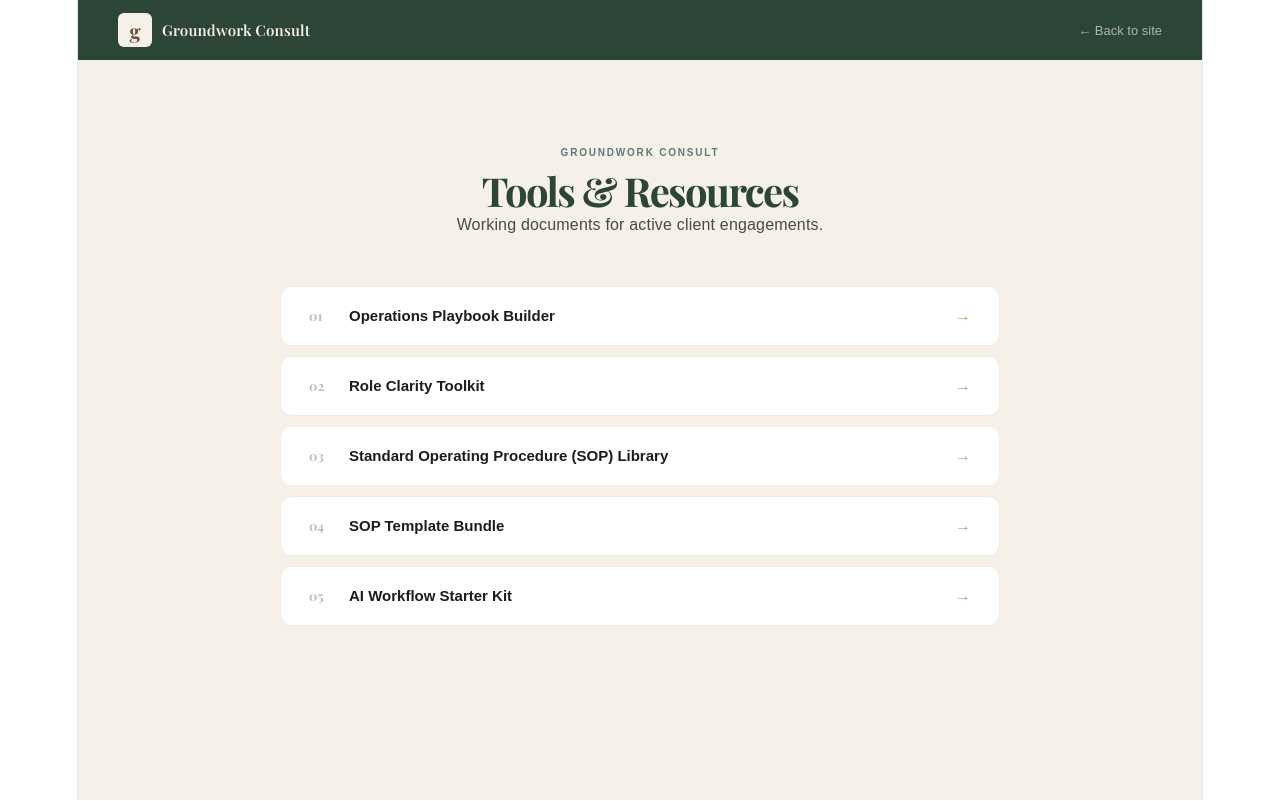
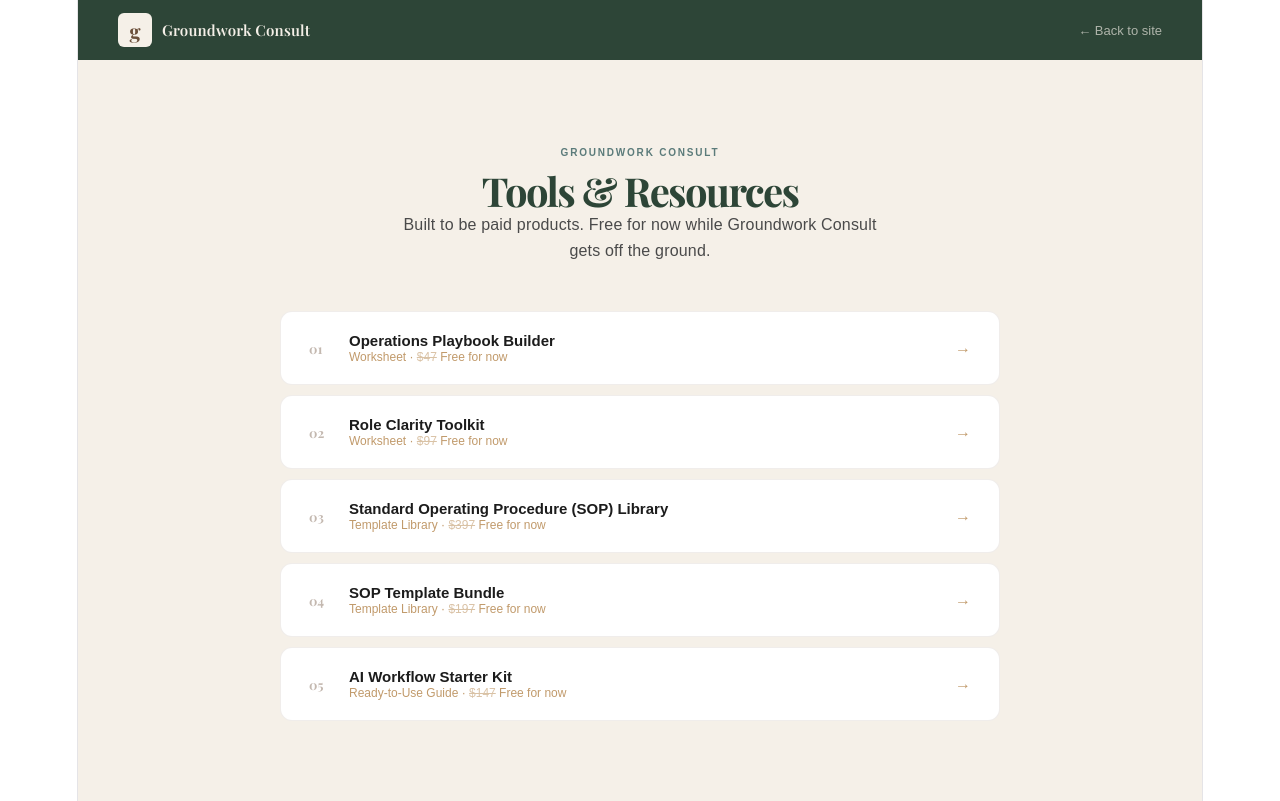
Before and after one commit to JenniferGroundwork/Groundwork, a React (Vite) app: page /tools in a window 1280 px wide. Built offline with nearby package versions, Linux system fonts and the light colour scheme.

Commit message:
updated pricing structure

```diff
--- a/src/App.jsx
+++ b/src/App.jsx
@@ -18,12 +18,16 @@ const TEXT_DARK  = "#1C1C1C";
 const TEXT_MID   = "#4A4A4A";
 
 const PRODUCTS = [
-  { id: "ops-playbook", label: "Operations Playbook Builder",                component: OpsPlaybook },
-  { id: "role-clarity", label: "Role Clarity Toolkit",                       component: RoleClarity },
-  { id: "sop-library",  label: "Standard Operating Procedure (SOP) Library", component: SOPLibrary },
-  { id: "sop-bundle",   label: "SOP Template Bundle",                        component: SOPBundle },
-  { id: "ai-kit",       label: "AI Workflow Starter Kit",                    component: AIStarterKit },
+  { id: "ops-playbook", label: "Operations Playbook Builder",                component: OpsPlaybook,  price: 47,  category: "Worksheet" },
+  { id: "role-clarity", label: "Role Clarity Toolkit",                       component: RoleClarity,  price: 97,  category: "Worksheet" },
+  { id: "sop-library",  label: "Standard Operating Procedure (SOP) Library", component: SOPLibrary,   price: 397, category: "Template Library" },
+  { id: "sop-bundle",   label: "SOP Template Bundle",                        component: SOPBundle,    price: 197, category: "Template Library" },
+  { id: "ai-kit",       label: "AI Workflow Starter Kit",                    component: AIStarterKit, price: 147, category: "Ready-to-Use Guide" },
 ];
+
+function formatPrice(n) {
+  return `$${n}`;
+}
 
 function LogoMark() {
   return (
@@ -33,7 +37,7 @@ function LogoMark() {
   );
 }
 
-function NavBar({ backLabel, backTo }) {
+function NavBar({ backLabel, backTo, priceNote }) {
   const navigate = useNavigate();
   return (
     <div style={{ background: DARK_GREEN, padding: "0 40px", height: 60, display: "flex", alignItems: "center", justifyContent: "space-between" }}>
@@ -41,6 +45,10 @@ function NavBar({ backLabel, backTo }) {
         <LogoMark />
         <span style={{ fontFamily: "'Playfair Display', serif", fontSize: 15, fontWeight: 600, color: IVORY }}>Groundwork Consult</span>
       </div>
+      <div style={{ display: "flex", alignItems: "center", gap: 20 }}>
+        {priceNote && (
+          <span style={{ fontSize: 12, color: LIME_CTA, fontFamily: "sans-serif" }}>{priceNote}</span>
+        )}
         {backLabel && (
           <button onClick={() => navigate(backTo || "/")} style={{
             background: "none", border: "none", color: "rgba(245,240,232,0.65)",
@@ -49,6 +57,7 @@ function NavBar({ backLabel, backTo }) {
             &larr; {backLabel}
           </button>
         )}
+      </div>
     </div>
   );
 }
@@ -84,7 +93,7 @@ function ToolsIndex() {
           Tools &amp; Resources
         </h1>
         <p style={{ fontSize: 16, color: TEXT_MID, lineHeight: 1.6, maxWidth: 480, margin: "0 auto 48px", textAlign: "center" }}>
-          Working documents for active client engagements.
+          Built to be paid products. Free for now while Groundwork Consult gets off the ground.
         </p>
         <div style={{ display: "flex", flexDirection: "column", gap: 10 }}>
           {PRODUCTS.map((p, i) => (
@@ -110,7 +119,12 @@ function ToolsIndex() {
                 <span style={{ fontFamily: "'Playfair Display', serif", fontSize: 13, fontWeight: 700, color: MOCHA, opacity: 0.4, minWidth: 24 }}>
                   {String(i + 1).padStart(2, "0")}
                 </span>
-                <span style={{ fontSize: 15, fontWeight: 600, color: TEXT_DARK }}>{p.label}</span>
+                <div>
+                  <span style={{ fontSize: 15, fontWeight: 600, color: TEXT_DARK, display: "block" }}>{p.label}</span>
+                  <span style={{ fontSize: 12, color: CAMEL }}>
+                    {p.category} &middot; <span style={{ textDecoration: "line-through", opacity: 0.6 }}>{formatPrice(p.price)}</span> Free for now
+                  </span>
+                </div>
               </div>
               <span style={{ color: CAMEL, fontSize: 16 }}>&rarr;</span>
             </button>
@@ -134,7 +148,7 @@ function ToolRoute() {
   const Product = product.component;
   return (
     <div style={{ minHeight: "100vh", background: IVORY, fontFamily: "sans-serif" }}>
-      <NavBar backLabel="Back to Tools" backTo="/tools" />
+      <NavBar backLabel="Back to Tools" backTo="/tools" priceNote={`Normally ${formatPrice(product.price)}. Free for now.`} />
       <Product />
     </div>
   );
```
Lines whose indentation alone changed are shown as unchanged.
